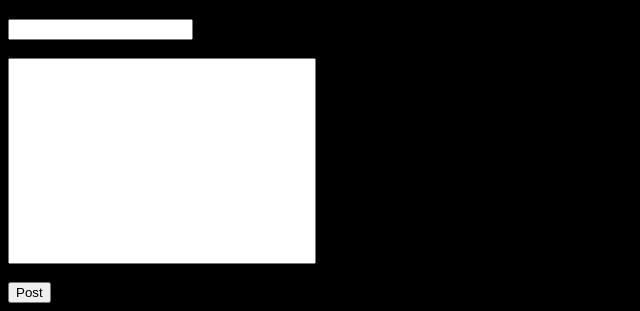
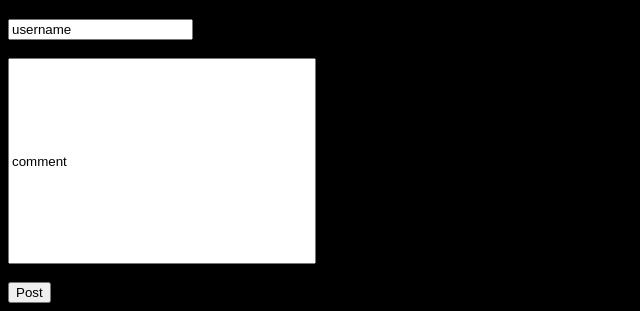
Before and after one commit to jhedgemond/jhedgemond.github.io, a plain HTML site: page index.html in a window 1280 px wide. Shown: the part 1148-1459 px from the top of the page, without its empty margins (0-640 px from the left). Drawn offline with Linux system fonts and the light colour scheme.

Commit message:
Update index.html

```diff
--- a/index.html
+++ b/index.html
@@ -34,10 +34,10 @@
 <img src="westbrook1.gif">
   <form action="action_page.php">
 <b>Username:</b><br>
-<input type="text" name="firstname">
+<input type="text" name="firstname" value="username">
 <br>
 <b>Comment:</b><br>
-<input type="text" name="lastname" id="player" value="" style="width:300px; height:200px;">
+<input type="text" name="lastname" id="player" value="comment" style="width:300px; height:200px;">
 <br><br>
 <button>Post</button>
 </form>
```
